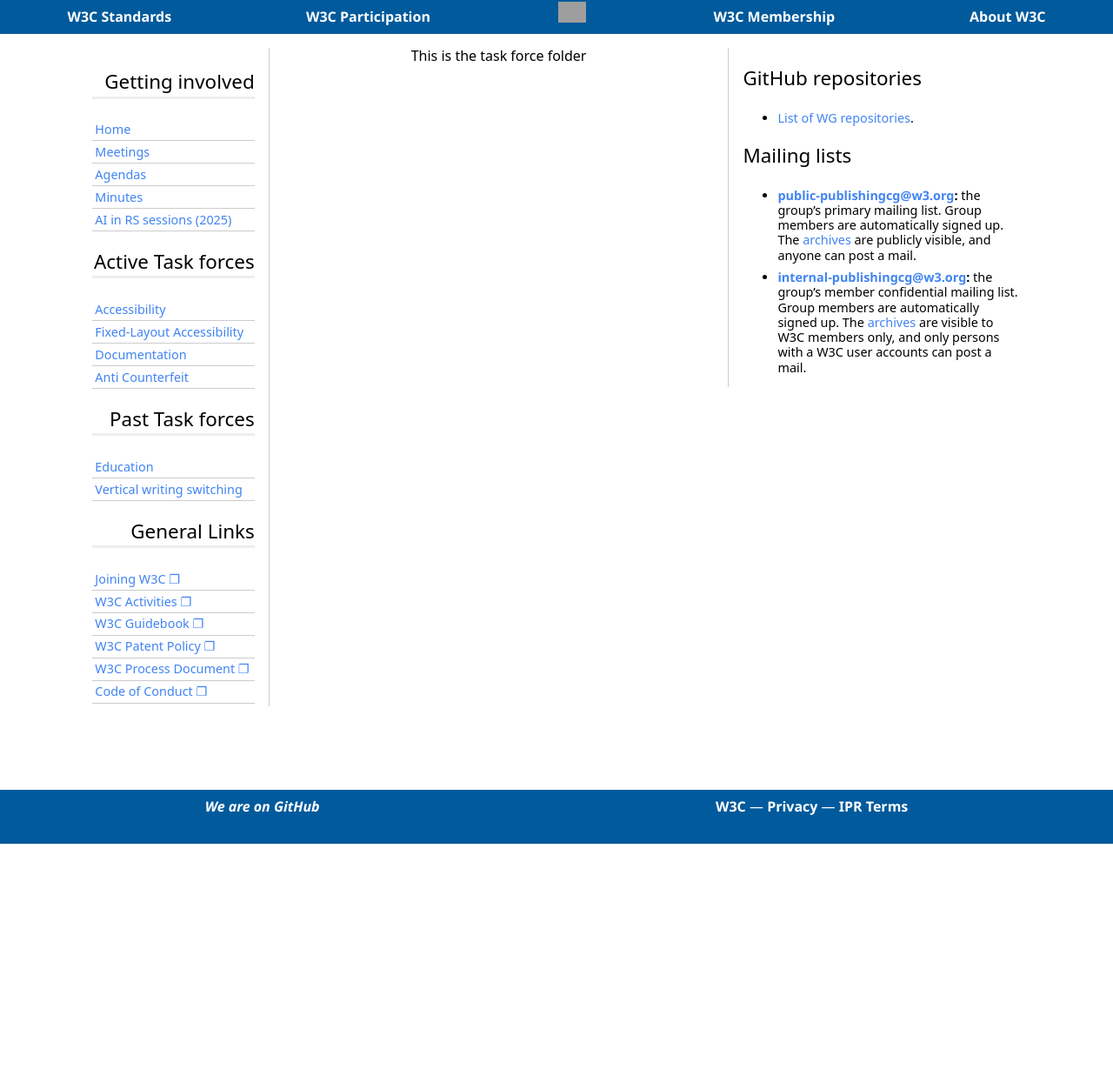
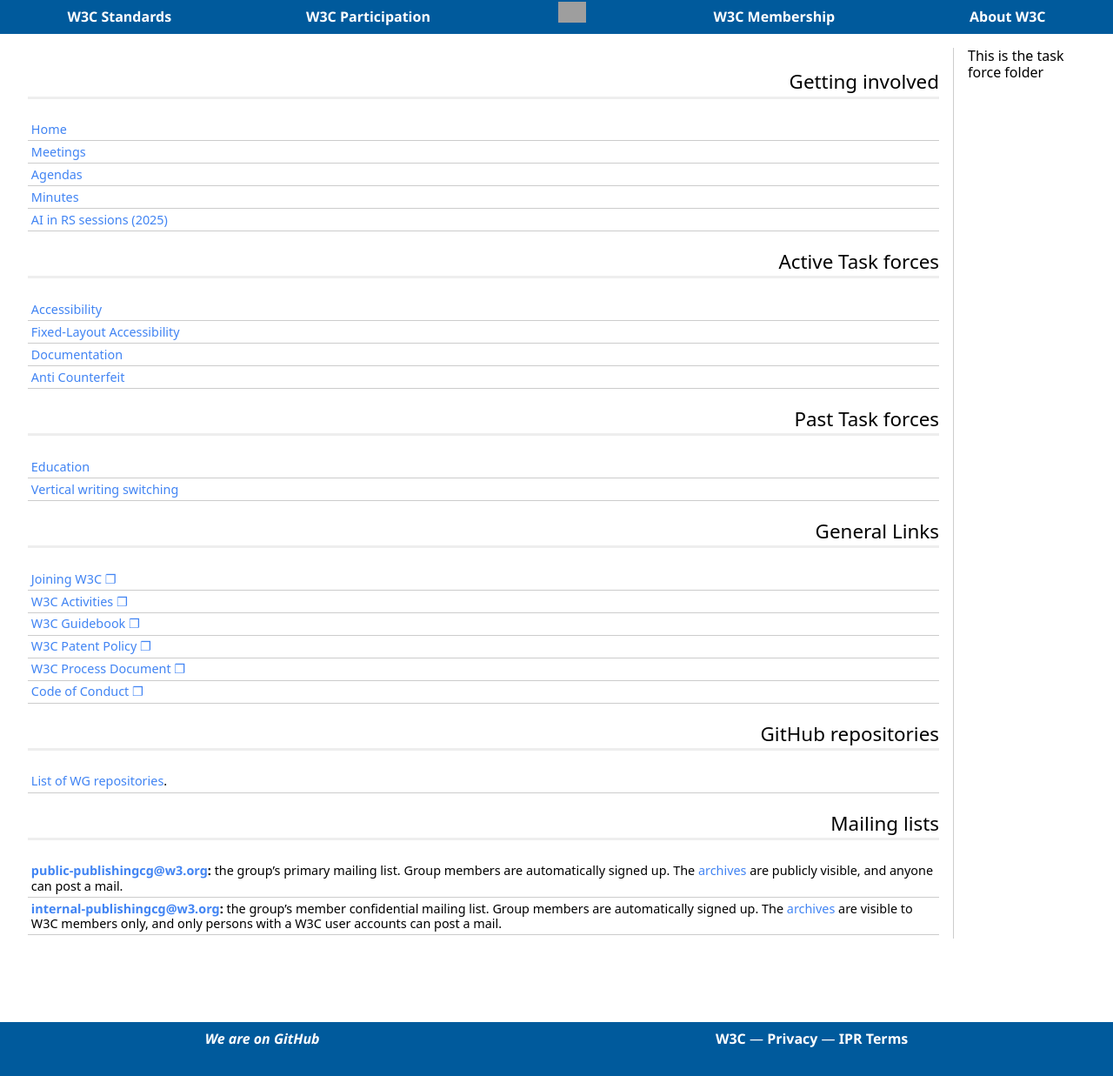
Before and after one commit to w3c/publishingcg, a Jekyll site: the page built from TaskForces/index.md, in a window 1280 px wide. Shown: the whole page at 87% size. Built offline with Jekyll 4.4.1, drawn with Linux system fonts in a browser that asks for light colours; some web fonts are replaced; before the commit the page ends 970 px from its top, so only the background shows below that; some of the changed lines change nothing that is shown; grey boxes are pictures that could not be loaded.

Commit message:
moving aside from left to inside the nav

```diff
--- a/_includes/nav.html
+++ b/_includes/nav.html
@@ -51,4 +51,38 @@
         <li><a rel="external" href="https://www.w3.org/Consortium/Process/">W3C Process Document</a></li>
         <li><a rel="external" href="https://www.w3.org/Consortium/cepc/">Code of Conduct</a></li>
     </ul>
+    <h3>GitHub repositories</h3>
+        <ul id="github-repositories-list">
+            <li><a href="https://github.com/search?q=topic%3A{{ site.wgname_lc }}-wg+org%3Aw3c&type=Repositories">List of WG repositories</a>.</li>
+        </ul>
+            <script async defer>
+                let repos_list = document.getElementById('github-repositories-list');
+                fetch('https://api.github.com/search/repositories?q=topic:{{ site.wgname_lc }}-wg')
+                  .then((r) => r.json())
+                  .then((repos) => {
+                    if ('items' in repos) {
+                      // empty the list
+                      while (repos_list.firstChild) {
+                        repos_list.removeChild(repos_list.firstChild);
+                      }
+                      repos.items.forEach((repo) => {
+                        repos_list.insertAdjacentHTML('beforeend', `
+                            <li><strong><a href="${repo.html_url}">${repo.name}</a>
+                            (<a href="${repo.homepage}">document</a>):</strong>
+                            ${repo.description}</li>
+                        `);
+                      });
+                    }
+                  });
+            </script>
+
+            <h3>Mailing lists</h3>
+            <ul>
+                <li>
+                  <strong><a href="mailto:public-{{ site.cgname_lc }}cg@w3.org">public-{{ site.cgname_lc }}cg@w3.org</a>:</strong> the group’s primary mailing list. Group members are automatically signed up. The <a href="https://lists.w3.org/Archives/Public/public-{{ site.cgname_lc }}cg/">archives</a> are publicly visible, and anyone can post a mail.
+                </li>
+                <li>
+                  <strong><a href="mailto:internal-{{ site.cgname_lc }}cg@w3.org">internal-{{ site.cgname_lc }}cg@w3.org</a>:</strong> the group’s member confidential mailing list. Group members are automatically signed up. The <a href="https://lists.w3.org/Archives/Member/internal-{{ site.cgname_lc }}cg/">archives</a> are visible to W3C members only, and only persons with a W3C user accounts can post a mail.
+                </li>
+            </ul>
 </nav>
--- a/_layouts/home.html
+++ b/_layouts/home.html
@@ -41,7 +41,7 @@
     <main>
         {% include nav.html %}
         <section>{{ content }}</section>
-        {% include aside.html %}
+        <!-- {% include aside.html %} -->
     </main>
     {% include footer.html %}
 </body>
```
